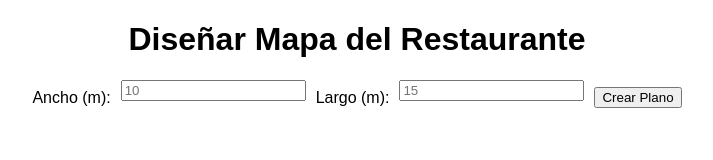
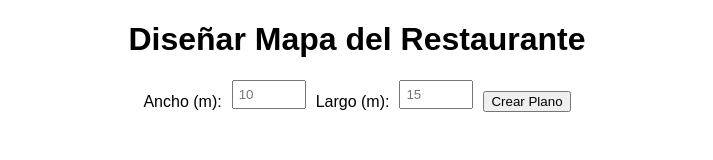
Before and after one commit to LucianoPardo/TrabajoFinal, a website: page crear_mapa.html in a window 1280 px wide. Shown: the whole page, without its empty margins (283-996 px from the left). Drawn offline with nearby package versions, Linux system fonts and the light colour scheme.

Commit message:
el luciano es unb rompe bolas

```diff
--- a/estilo.css
+++ b/estilo.css
@@ -81,7 +81,7 @@ body {
   margin-top: 20px;
 }
 
-#formulario input {
+#medidas input {
   width: 60px;
   padding: 5px;
 }
```
